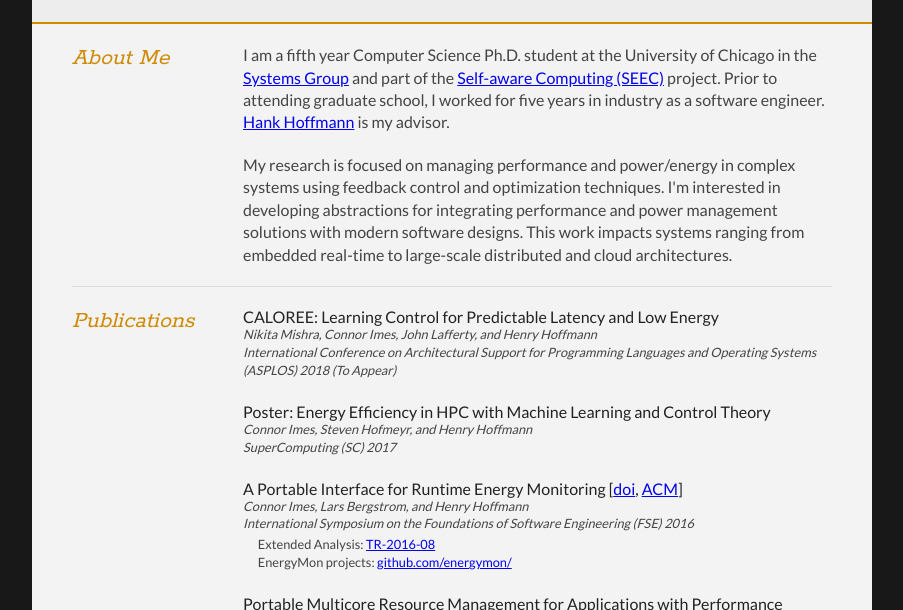
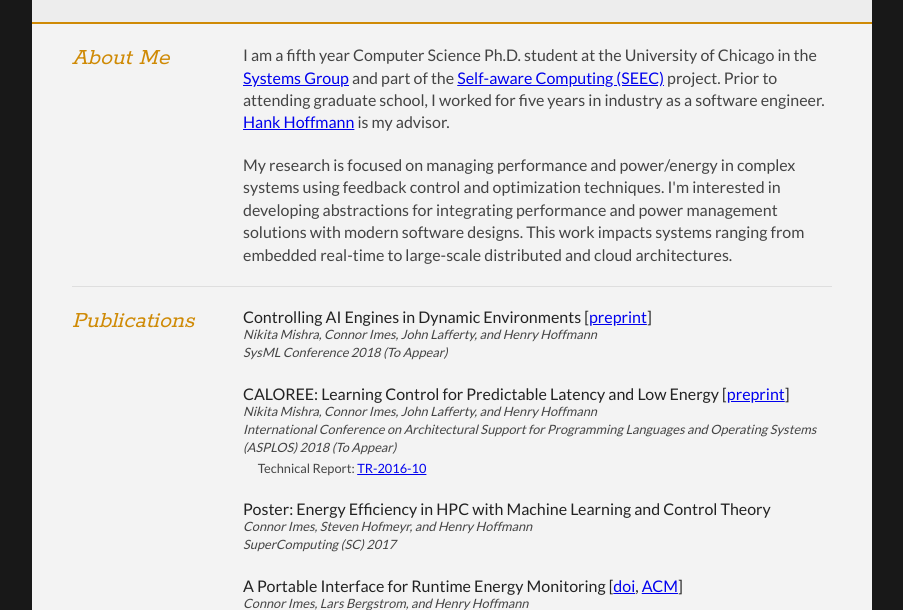
Before and after one commit to connorimes/ckimes-cv, a plain HTML site: page index.html in a window 1280 px wide. Shown: the part 157-767 px from the top of the page, without its empty margins (188-1091 px from the left). Drawn offline with Linux system fonts and the light colour scheme.

Commit message:
Add SysML preprint and link to CALOREE tech report

```diff
--- a/index.html
+++ b/index.html
@@ -79,11 +79,23 @@
 
 					<div class="sectionContent">
 						<article>
-							<h3>CALOREE: Learning Control for Predictable Latency and Low Energy</h3>
+							<h3>Controlling AI Engines in Dynamic Environments [<a href="http://people.cs.uchicago.edu/~hankhoffmann/hoffmann-sysml.pdf">preprint</a>]</h3>
+							<p class="subDetails">
+								Nikita Mishra, Connor Imes, John Lafferty, and Henry Hoffmann
+								<br/>
+								SysML Conference 2018 (To Appear)
+							</p>
+						</article>
+						<br/>
+						<article>
+							<h3>CALOREE: Learning Control for Predictable Latency and Low Energy [<a href="http://people.cs.uchicago.edu/~hankhoffmann/caloree.pdf">preprint</a>]</h3>
 							<p class="subDetails">
 								Nikita Mishra, Connor Imes, John Lafferty, and Henry Hoffmann
 								<br/>
 								International Conference on Architectural Support for Programming Languages and Operating Systems (ASPLOS) 2018 (To Appear)
+							</p>
+							<p class="subPoints">
+								&nbsp;&nbsp;&nbsp;&nbsp;&nbsp; Technical Report: <a href="https://cs.uchicago.edu/research/publications/techreports/TR-2016-10">TR-2016-10</a>
 							</p>
 						</article>
 						<br/>
```
